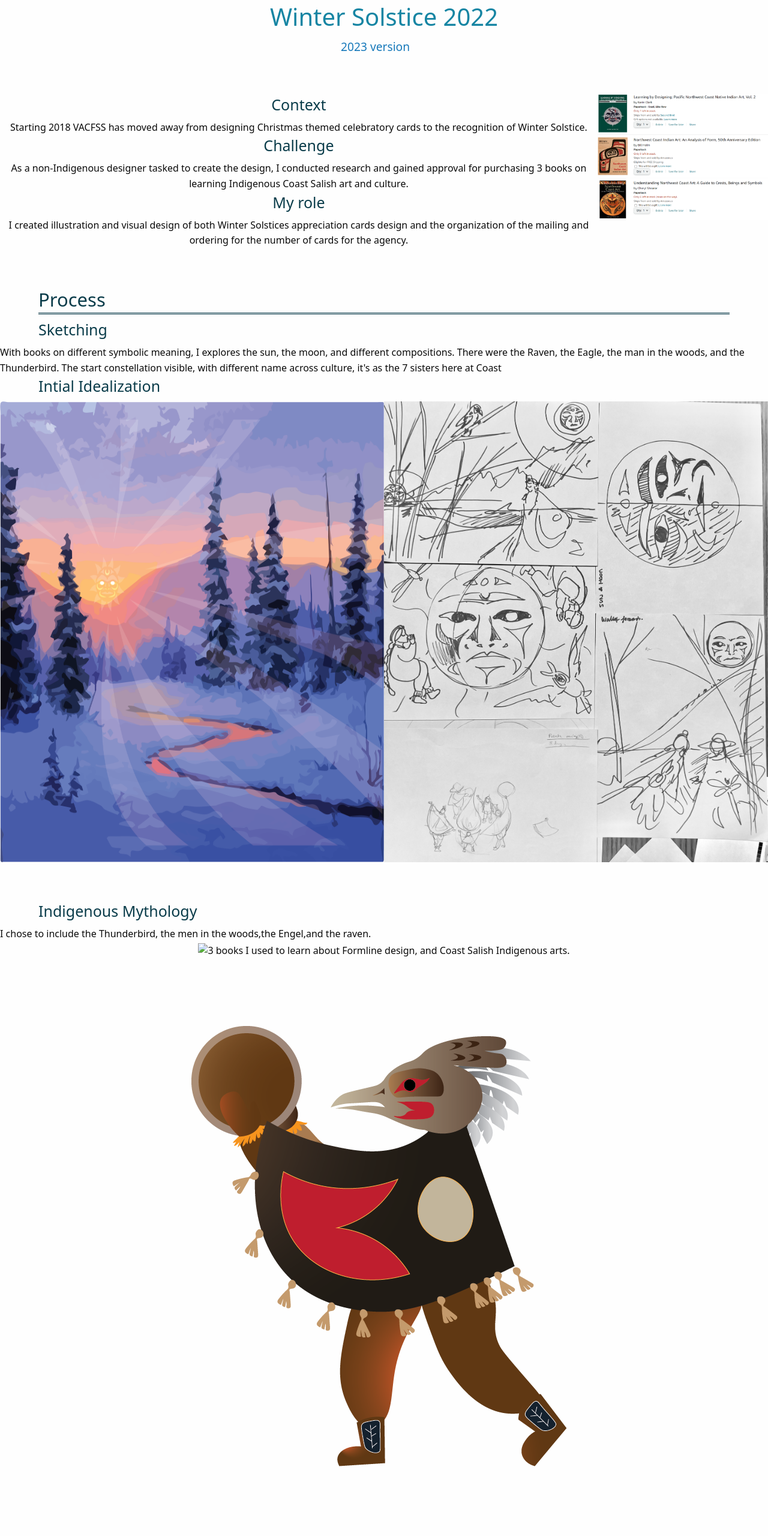
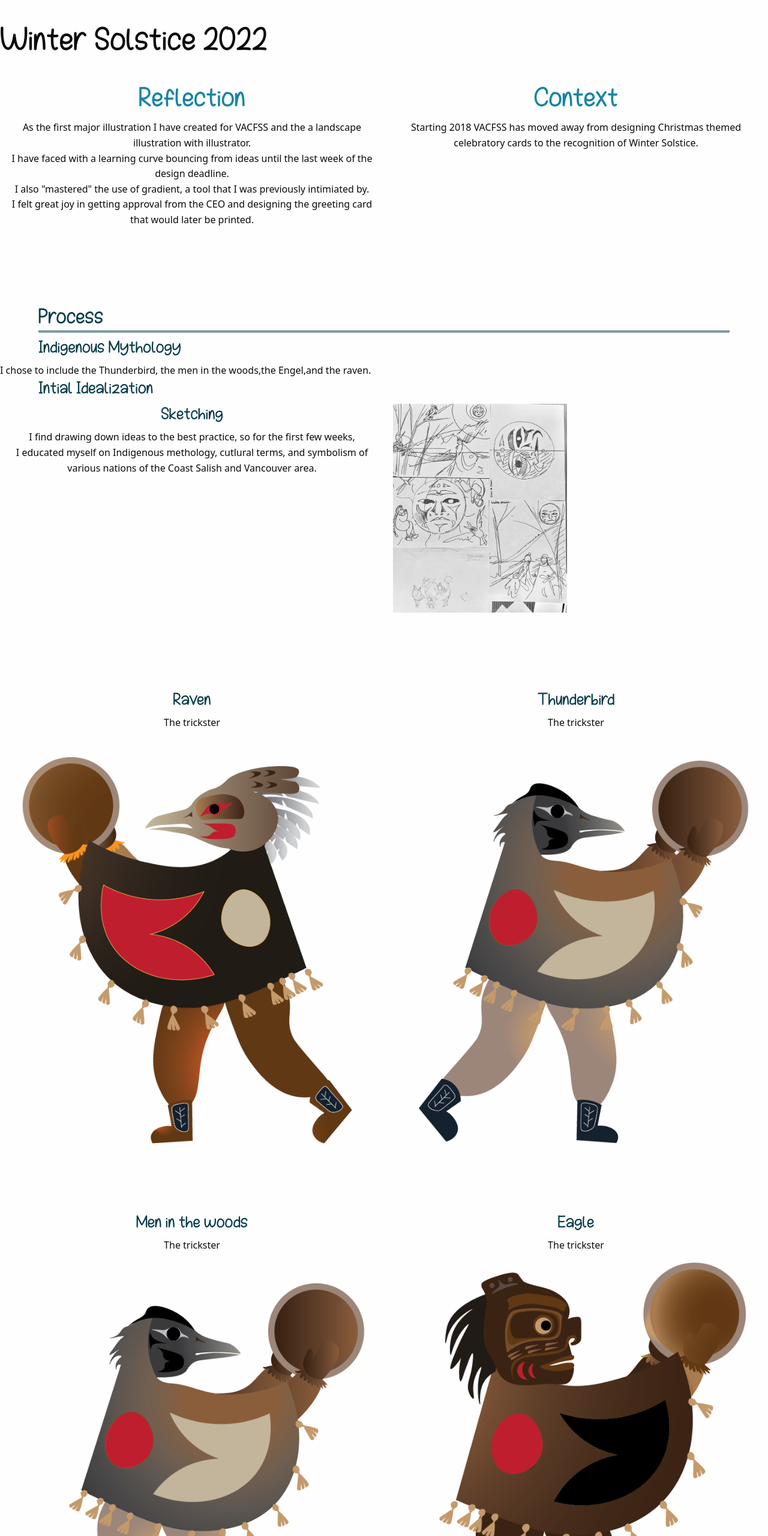
Before and after one commit to angelashen233/Portfolio, a plain HTML site: page Winter_Solstice_2022.html in a window 1280 px wide. Shown: the part 100-2660 px from the top of the page at 60% size. Drawn offline with Linux system fonts and the light colour scheme.

Commit message:
New font! Text changes

```diff
--- a/Winter_Solstice_2022.html
+++ b/Winter_Solstice_2022.html
@@ -19,66 +19,76 @@
     </section>
 
     <section class="item2">
+        <h1>Winter Solstice 2022</h1>
+        <div class="grid-x grid-padding-x">
 
-        <div>
-            <h2>Winter Solstice 2022</h2>
-            <a href="Winter_Solstice_2023.html">2023 version</a>
-        </div>
-
-        <section class="grid_2">
-
-            <div>
-                <h4>Context</h4>
-                <p>Starting 2018 VACFSS has moved away from designing Christmas themed celebratory cards to the recognition of Winter Solstice.
-                </p>
-                <h4>Challenge</h4>
-                <p>
-                    As a non-Indigenous designer tasked to create the design, I conducted research and gained approval for purchasing 3 books on learning Indigenous Coast Salish art and culture.
-                </p>
-                <h4>My role</h4>
-                <p>I created illustration and visual design of both Winter Solstices appreciation cards design and the organization of the mailing and ordering for the number of cards for the agency. </p>
+            <div class="medium-6 cell">
+                <h2>Reflection</h2>
+                <p>As the first major illustration I have created for VACFSS and the a landscape illustration with illustrator.
+                <br>I have faced with a learning curve bouncing from ideas until the last week of the design deadline.
+                <br>I also "mastered" the use of gradient, a tool that I was previously intimiated by.
+                <br>I felt great joy in getting approval from the CEO and designing the greeting card that would later be printed.</p>
             </div>
 
-            <div>
-                <img class="img" src="/img/WS_2022/Books_refrence.png" alt="3 books I used to learn about Formline design, and Coast Salish Indigenous arts.">
+            <div class="medium-6 cell">
+                <h2>Context</h2>
+                <p>Starting 2018 VACFSS has moved away from designing Christmas themed celebratory cards to the recognition of Winter Solstice.
             </div>
-        </section>
+       </div>
+
 
         <h3>Process</h3>
-        <h4>Sketching</h4>
-        <p>With books on different symbolic meaning, I explores the sun, the moon, and different compositions.
-
-            There were the Raven, the Eagle, the man in the woods, and the Thunderbird.
-
-            The start constellation visible, with different name across culture, it's as the 7 sisters here at Coast
-        </p>
-
-        <h4>Intial Idealization</h4>
-        <div class="grid_2">
-            <img class="img" src="img/WS_2022/Winter_Solstice_Idealization_1.png"width="50%" alt="Image of the Winter Solstice Card Design">
-            <img class="img" src="img/WS_2022/Sketches_1.jpg"width="50%" alt="Image of the Winter Solstice Card Design">
-        </div>
         <h4>Indigenous Mythology</h4>
         <p>I chose to include the Thunderbird, the men in the woods,the Engel,and the raven.</p>
-       <div>
-        <img class="img" src="/img/WS_2022/Sketches_Draft_3.jpg" alt="3 books I used to learn about Formline design, and Coast Salish Indigenous arts.">
+        <h4>Intial Idealization</h4>
+        <div class="grid-x grid-padding-x">
+            <div class="small-6 cell">
+                <h4>Sketching</h4>
+                <p>I find drawing down ideas to the best practice, so for the first few weeks,
+                    <br> I educated myself on Indigenous methology, cutlural terms, and symbolism of various nations of the Coast Salish and Vancouver area.</p>
+            </div>
+            <div class="small-3 cell">
+                <img class="img column3" src="img/WS_2022/Sketches_1.jpg" alt="Image of the Winter Solstice Card Design">
+            </div>
+       </div>
+       <div class="grid-x grid-padding-x">
+        <div class="small-6 cell">
+            <h4>Raven</h4>
+            <p>The trickster</p>
+            <img class="img" src="img/WS_2022/Spirits_Individual_Wintersolstice-01.png"alt="Image of the Winter Solstice Card Design">
+        </div>
+        <div class="small-6 cell">
+            <h4>Thunderbird</h4>
+            <p>The trickster</p>
+            <img class="img" src="img/WS_2022/Spirits_Individual_Wintersolstice-03.png"alt="Image of the Winter Solstice Card Design">
+        </div>
+        <div class="small-6 cell">
+            <h4>Men in the woods</h4>
+            <p>The trickster</p>
+            <img class="img" src="img/WS_2022/Spirits_Individual_Wintersolstice-03.png"alt="Image of the Winter Solstice Card Design">
+        </div>
+        <div class="small-6 cell">
+            <h4>Eagle</h4>
+            <p>The trickster</p>
+            <img class="img" src="img/WS_2022/Spirits_Individual_Wintersolstice-04.png"alt="Image of the Winter Solstice Card Design">
+        </div>
+        <div class="grid-x grid-padding-x">
+
+            <div class="medium-6 cell">
+                <h4>Front Cover</h4>
+                <img class="img" src="img/WS_2022/WS_2022_FINAL_DESIGN_Both-01.png"alt="Image of the Winter Solstice Card Design">
+            </div>
+            <div class="medium-6 cell">
+                <h4>Backside</h4>
+                <img class="img" src="img/WS_2022/WS_2022_FINAL_DESIGN_Both-02.png"alt="Image of the Winter Solstice Card Design">
+            </div>
        </div>
 
-        <div>
-            <img class="img" src="img/WS_2022/Spirits_Individual_Wintersolstice-01.png"alt="Image of the Winter Solstice Card Design">
-            <img class="img" src="img/WS_2022/Spirits_Individual_Wintersolstice-02.png"alt="Image of the Winter Solstice Card Design">
-            <img class="img" src="img/WS_2022/Spirits_Individual_Wintersolstice-03.png"alt="Image of the Winter Solstice Card Design">
-            <img class="img" src="img/WS_2022/Spirits_Individual_Wintersolstice-04.png"alt="Image of the Winter Solstice Card Design">
-        </div>
-        <h4>Final Design</h4>
-        <div>
-            <img class="img" src="img/WS_2022/WS_2022_FINAL_DESIGN_Both-01.png"alt="Image of the Winter Solstice Card Design">
-            <img class="img" src="img/WS_2022/WS_2022_FINAL_DESIGN_Both-02.png"alt="Image of the Winter Solstice Card Design">
-        </div>
         <h4>Impact</h4>
-        <p>I organized the order of 350 cards of our 3 locations, and coordinated mailout of 150 of the cards to our community partners. </p>
-        <h4>Conclusion</h4>
-        <p>I was able to visualize many mythologies I have learned through reading, and gaining the approval of the Indigenous Cultural elders for this design before coordinating the printing and mailout of the greeting cards in time of the Winter Solstice.</p>
+        <p>The greeting cards are mail to our caregiver, and community partners in greeting of the Winter Solstice.
+        <br>I feel proud that my work is shared with others in celebration and recognitionof this triditional day.</p>
+
+        <a href="Winter_Solstice_2023.html">See here for 2023 Greeting Card design.</a>
 
     </body>
 </html>
```
Also changed, not shown: index.html (+1 -1 lines), css/foundation.css, fonts/Butterbean-jELd9.otf (added), fonts/Delmonte-2OR3v.ttf (added).
